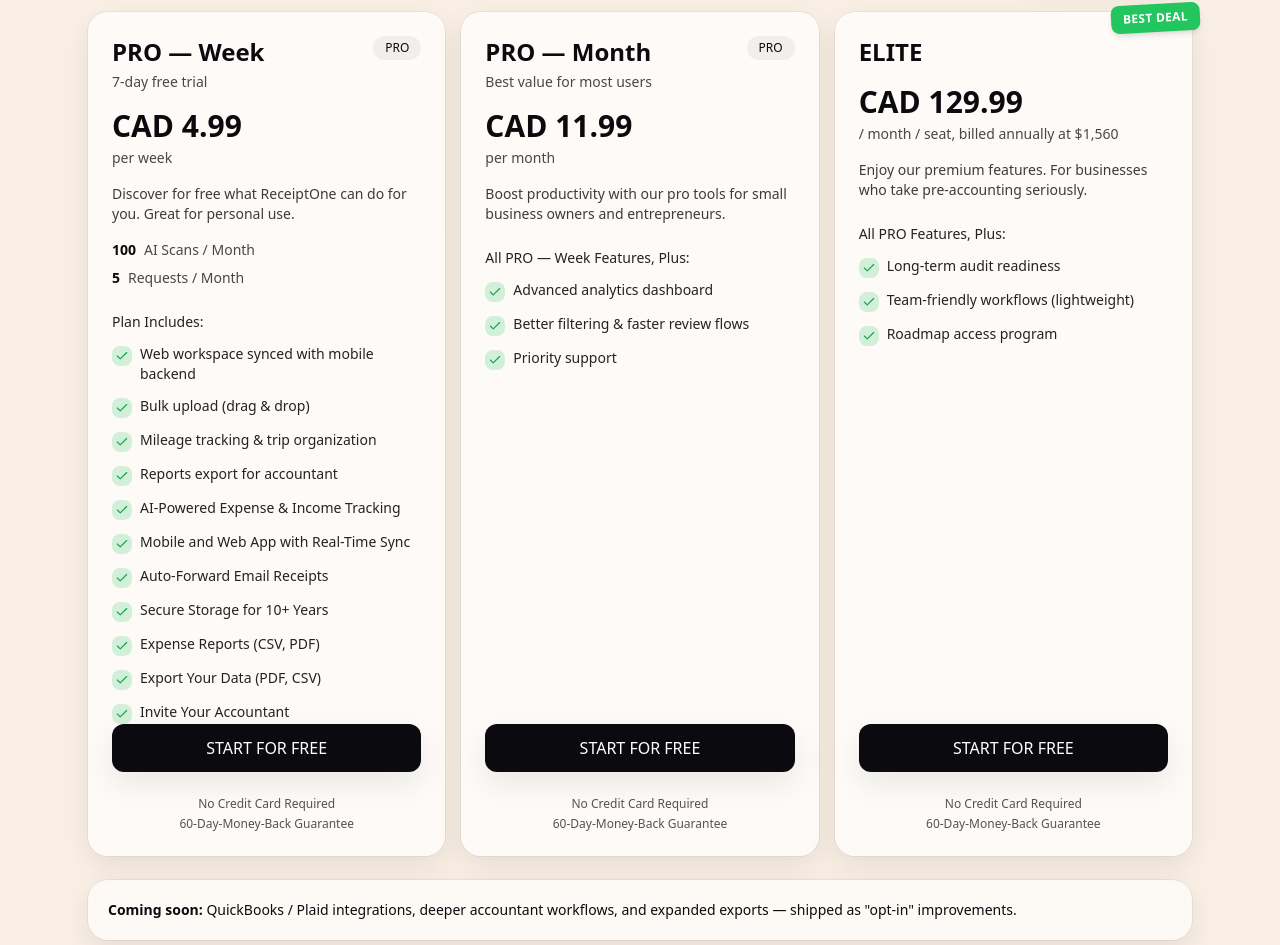
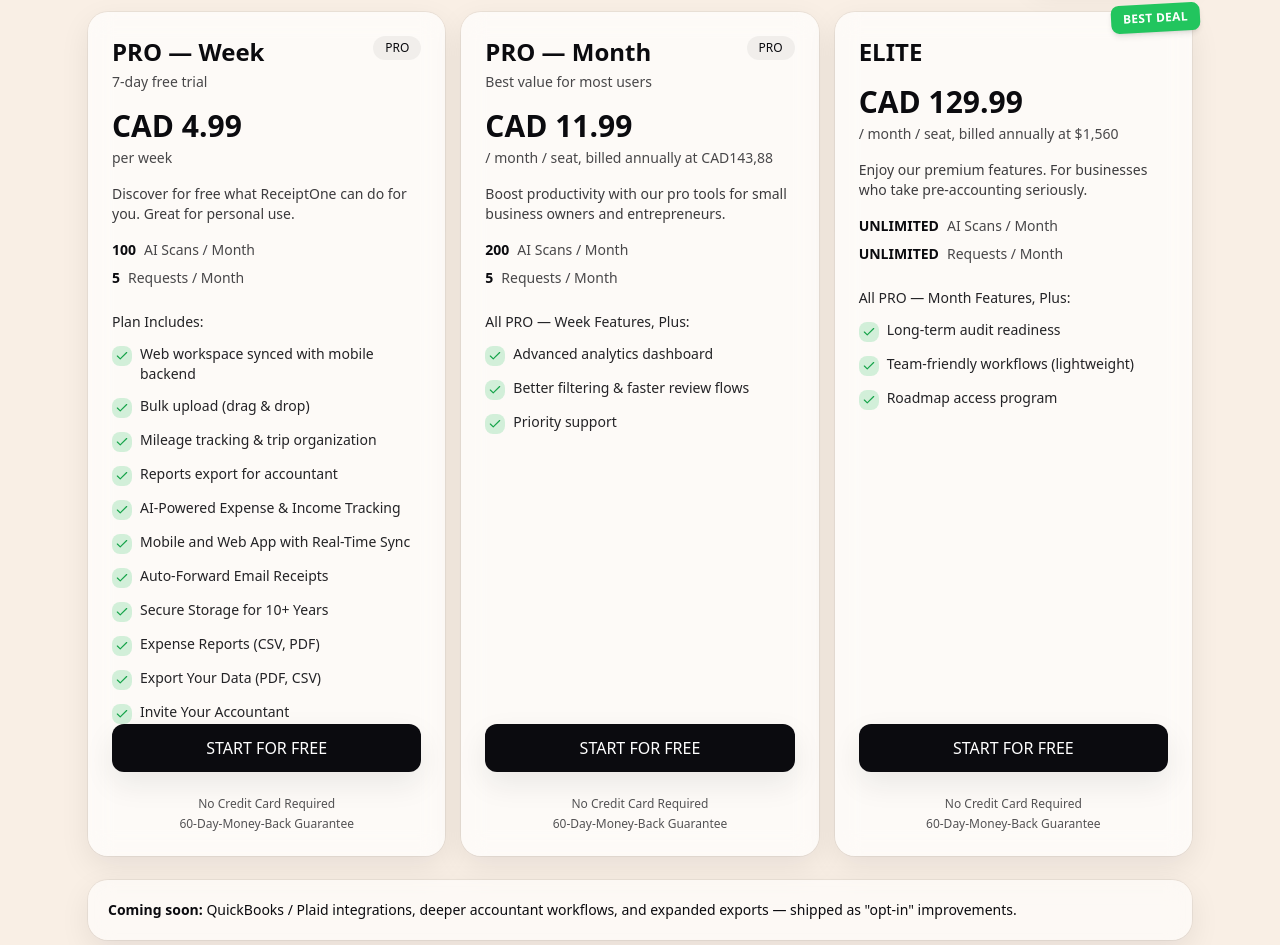
Before and after one commit to Alexd-y/receiptone-landing, a Next.js app: page / in a window 1280 px wide. Shown: the part 2085-3030 px from the top of the page. Built offline with nearby package versions, Linux system fonts and the light colour scheme; no server answers.

Commit message:
Add key features to PRO — Month and ELITE plans

```diff
--- a/components/Pricing.tsx
+++ b/components/Pricing.tsx
@@ -29,30 +29,36 @@
     {
       name: "PRO — Month",
       price: "CAD 11.99",
-      period: "per month",
+      period: "/ month / seat, billed annually at CAD143,88",
       badge: "Best value for most users",
       description: "Boost productivity with our pro tools for small business owners and entrepreneurs.",
+      keyFeatures: [
+        { value: "200", label: "AI Scans / Month" },
+        { value: "5", label: "Requests / Month" }
+      ],
       planIncludes: [
         "Advanced analytics dashboard",
         "Better filtering & faster review flows",
         "Priority support"
       ],
-      includesAllFrom: "PRO — Week",
-      keyFeatures: null
+      includesAllFrom: "PRO — Week"
     },
     {
       name: "ELITE",
       price: "CAD 129.99",
       period: "/ month / seat, billed annually at $1,560",
       description: "Enjoy our premium features. For businesses who take pre-accounting seriously.",
+      keyFeatures: [
+        { value: "UNLIMITED", label: "AI Scans / Month" },
+        { value: "UNLIMITED", label: "Requests / Month" }
+      ],
       planIncludes: [
         "Long-term audit readiness",
         "Team-friendly workflows (lightweight)",
         "Roadmap access program"
       ],
-      includesAllFrom: "PRO",
-      bestDeal: true,
-      keyFeatures: null
+      includesAllFrom: "PRO — Month",
+      bestDeal: true
     }
   ];
 
```
